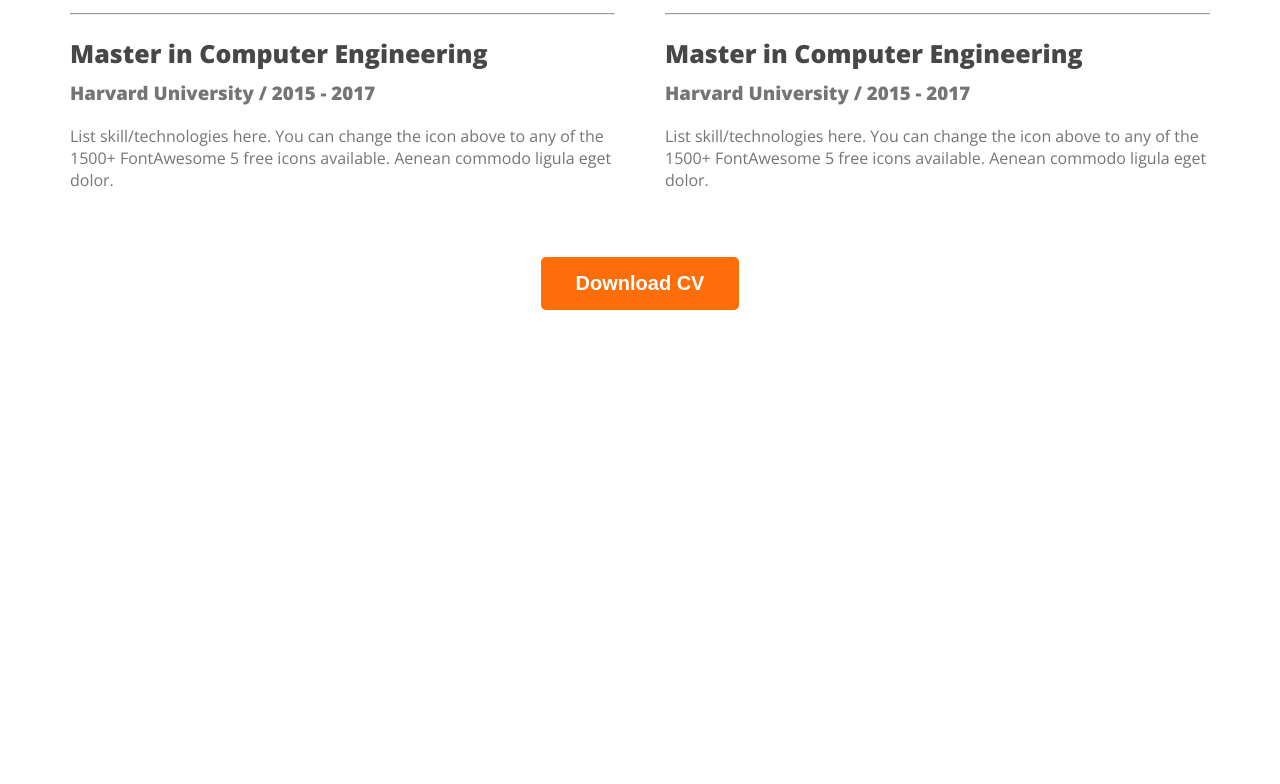
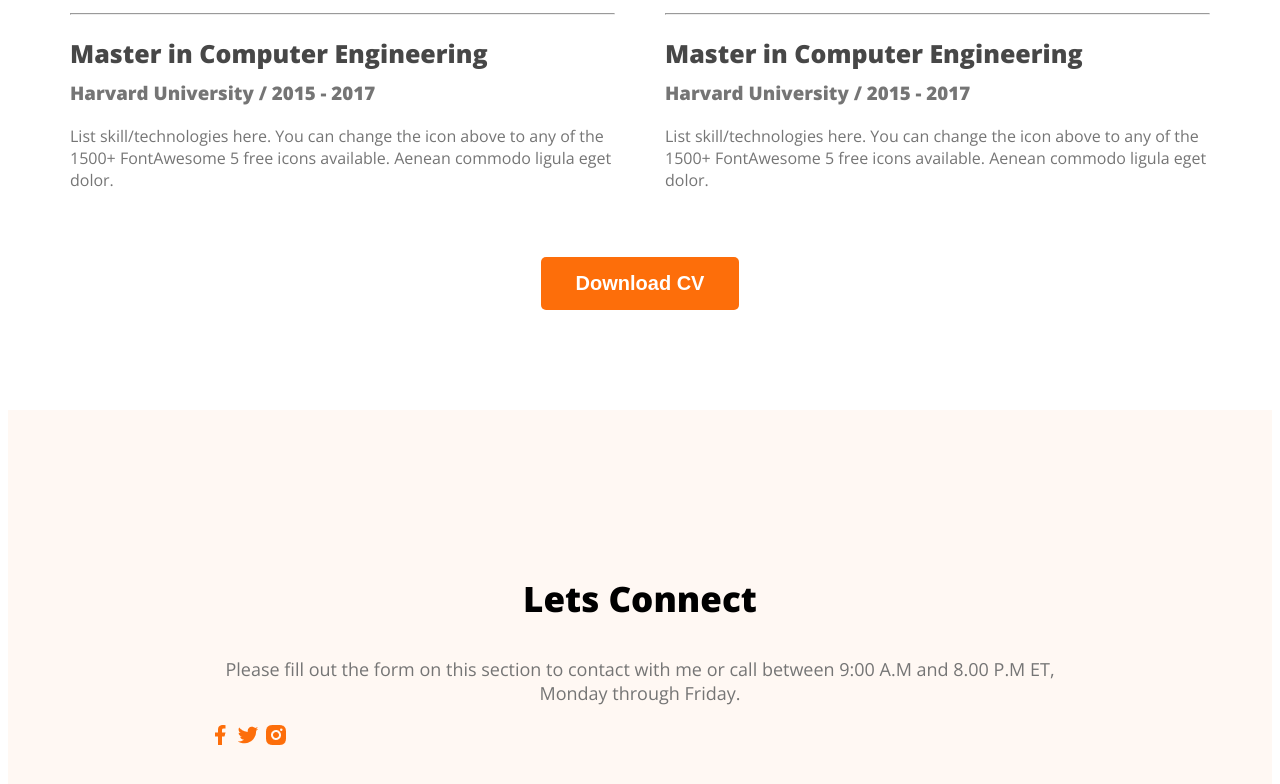
Before and after one commit to TaniaHafsa/web-developer-portfolio, a plain HTML site: page index.html in a window 1280 px wide. Shown: the part 2837-3621 px from the top of the page. Before the commit the page ends 3155 px from the top, so only its background shows below. Drawn offline with nearby package versions, Linux system fonts and the light colour scheme.

Commit message:
resume and footer

```diff
--- a/index.html
+++ b/index.html
@@ -167,11 +167,29 @@
       <div class="download-cv">
         <button class="btn-primary"><i class="fa-solid fa-download"></i> Download CV</button>
       </div>
+
     </section>
+
   </main>
+
   <footer>
 
+    <div class="footer-column">
+      <h3 class="section-title">Lets Connect</h3>
+      <p class="section-description">
+        Please fill out the form on this section to contact with me or call between 9:00 A.M and 8.00 P.M ET, Monday
+        through Friday.
+      </p>
+      <div class="social-links">
+        <a href=""><img src="images/icons/facebook.png" alt=""></a>
+        <a href=""><img src="images/icons/twitter.png" alt=""></a>
+        <a href=""><img src="images/icons/insta.png" alt=""></a>
+      </div>
+
+    </div>
+
   </footer>
+
 </body>
 
 </html>
--- a/styles/portfolio.css
+++ b/styles/portfolio.css
@@ -180,3 +180,12 @@ box-shadow: 0px 6px 50px 0px rgba(0, 0, 0, 0.06);
   text-align: center;
   margin-top: 50px;
 }
+
+/* footer style */
+footer {
+  display: flex;
+  gap: 100px;
+  background: #FFF8F3;
+  margin-top: 100px;
+  padding: 130px 200px;
+}
```
